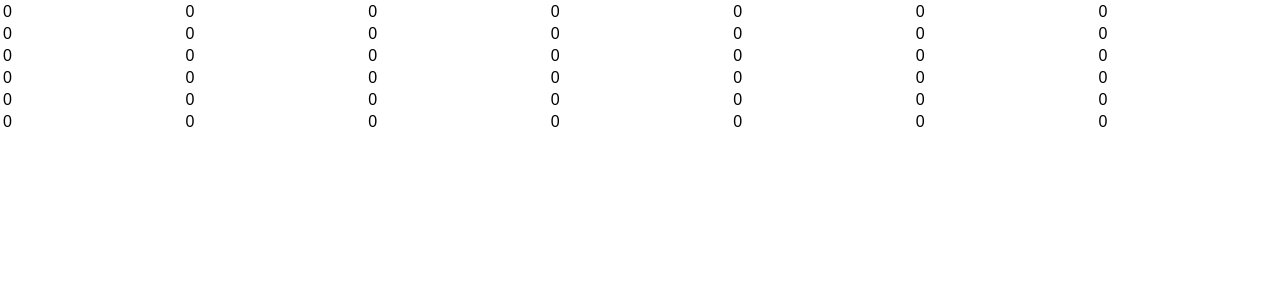
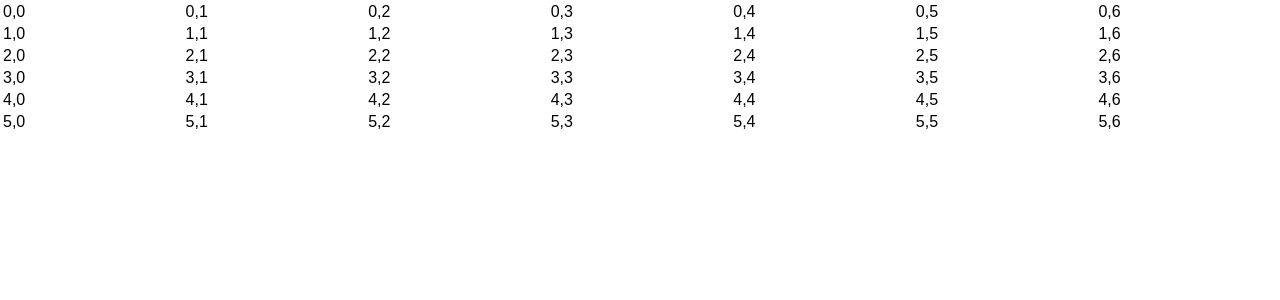
Before and after one commit to tombeau19/connect_four, a React (Create React App) app in the folder client/: page /game in a window 1280 px wide. Shown: the top 300 px of the page. Built offline with nearby package versions, Linux system fonts and the light colour scheme.

Commit message:
successfully listet coordinates of each cell in the grid

```diff
--- a/client/src/components/GameBoard.jsx
+++ b/client/src/components/GameBoard.jsx
@@ -22,7 +22,7 @@ class GameBoard extends Component {
     }
 
     playerOneClick = async (event) => {
-        await this.setState({playerOne: false})
+        await this.setState({ playerOne: false })
         //this.setState({gameboard[i][j]: 1})
     }
 
@@ -30,26 +30,30 @@ class GameBoard extends Component {
         if (this.state.playerOne === false) {
             let newBoard = this.state.gameboard
             newBoard[1][5] = 1
-            this.setState({gameboard: newBoard})
+            this.setState({ gameboard: newBoard })
             console.log(this.state.gameboard[1][5])
         } else {
             alert('cell taken')
         }
-        await this.setState({playerOne: true})
+        await this.setState({ playerOne: true })
     }
 
     render() {
         return (
             <ConnectBoard>
-                {this.state.gameboard.map((row, index) => {
+                <tbody>
+                    {this.state.gameboard.map((row, i) => {
                         return (
-                        <tr key={index}>{row.map((cell, index) => {
+                            <tr key={i}>
+                                {row.map((cell, index) => {
                                     return (
-                                <TableCell key={index} onClick = {this.state.playerOne ? this.playerOneClick : this.playerTwoClick}>{cell}</TableCell>
-                            )
-                        })}</tr>
+                                        <TableCell key={index} onClick={this.state.playerOne ? this.playerOneClick : this.playerTwoClick}>{i},{index}</TableCell>
                                     )
                                 })}
+                            </tr>
+                        )
+                    })}
+                </tbody>
             </ConnectBoard>
         )
     }
```
Lines whose indentation alone changed are shown as unchanged.
